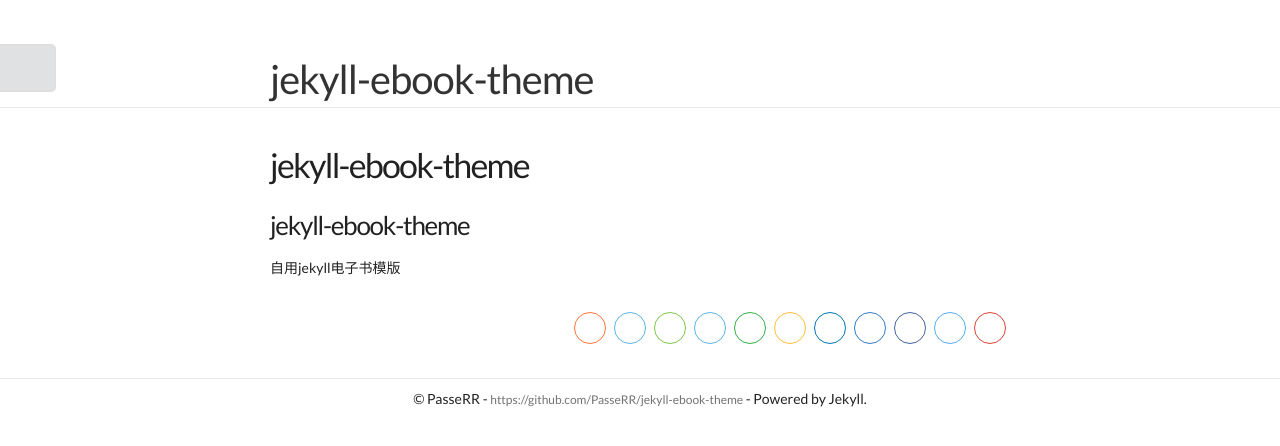
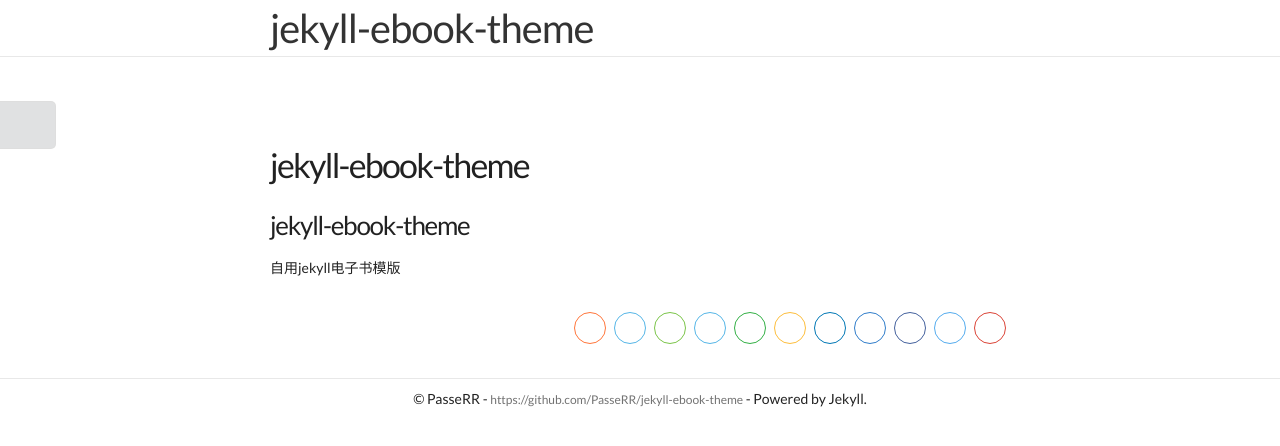
Before and after one commit to PasseRR/jekyll-ebook-theme, a Jekyll site: the page built from README.md, in a window 1280 px wide. Shown: the top 446 px of the page. Built offline with Jekyll 4.4.1, drawn with Linux system fonts in a browser that asks for light colours; some web fonts are replaced; our own code applies the rules of GitHub Pages for plain Markdown files.

```diff
--- a/_includes/header.html
+++ b/_includes/header.html
@@ -1,10 +1,10 @@
-<header class="site-header top fixed">
-    <div class="ui big launch right attached fixed button">
-        <i class="content icon"></i>
-        <span class="text">目录</span>
-    </div>
-
+<header class="site-header">
     <div class="wrap">
         <div class="site-title">{{ site.title }}</div>
     </div>
 </header>
+
+<div class="ui big launch right attached fixed button">
+    <i class="content icon"></i>
+    <span class="text">目录</span>
+</div>
```
